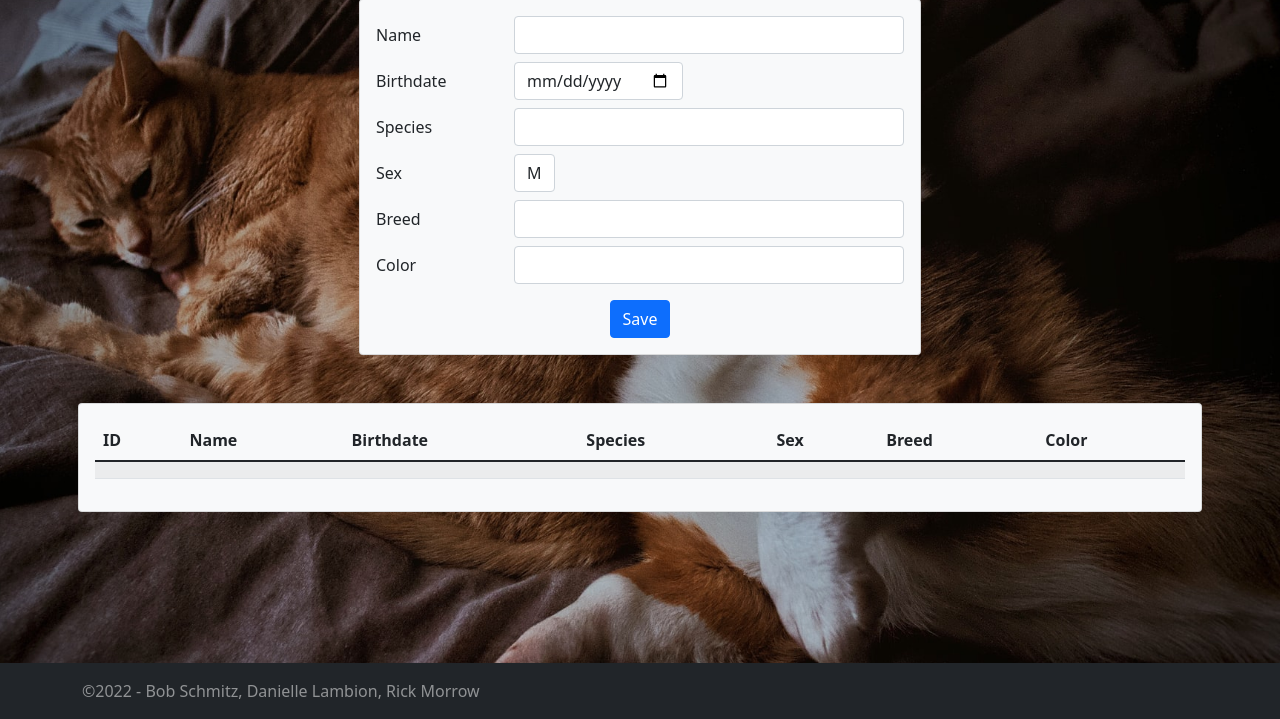
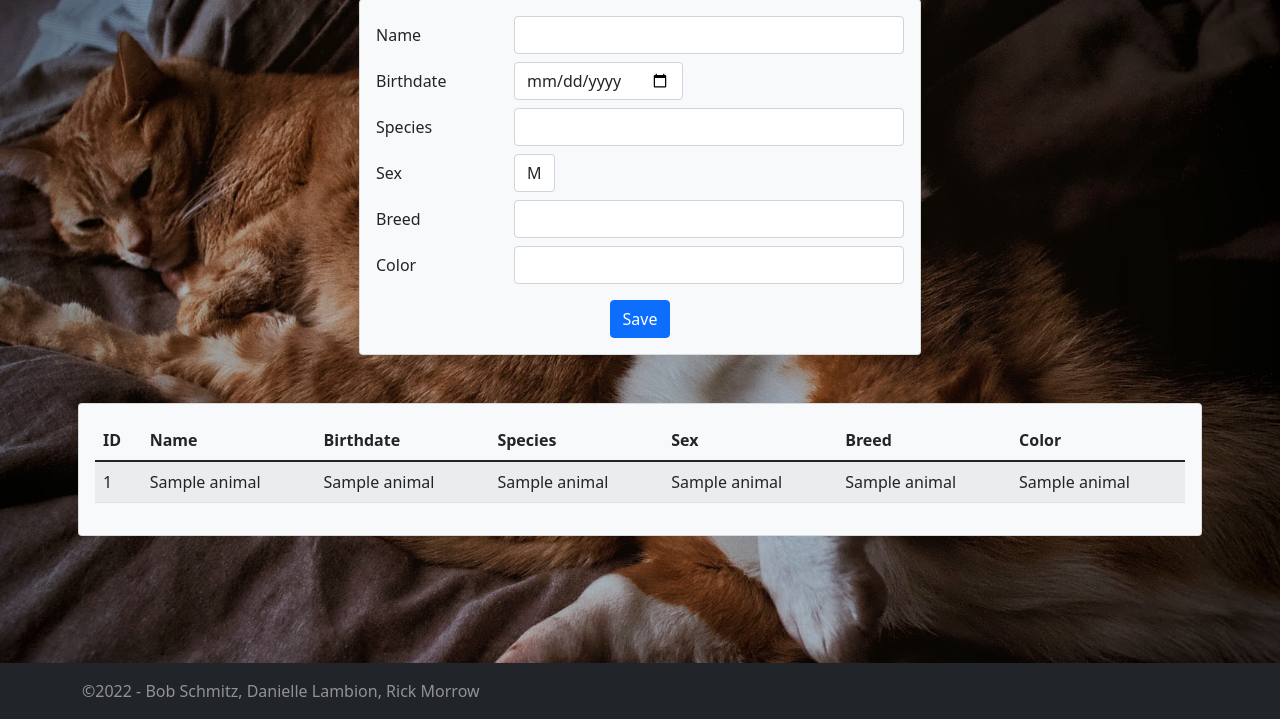
Before and after one commit to rgschmitz1/flask_vet_app, a Flask app: template templates/patient.html in a window 1280 px wide. Shown: the part 81-800 px from the top of the page. Run offline with Flask 2, Linux system fonts and the light colour scheme; the template is opened without the code that fills it: values that come from a table or form of the project are taken from there, most other values are stand-ins (such as "Sample title", 1, 10 or a date in 2020); lists and menus that the app fills with data are empty.

Commit message:
Updated postgres module to correctly read back table info
patient info is now populated correctly

Signed-off-by: Bob Schmitz <14095796+rgschmitz1@users.noreply.github.com>

```diff
--- a/blueprint/patient.py
+++ b/blueprint/patient.py
@@ -5,16 +5,20 @@ from flask import (
     request
 )
 from forms import InsertPatient
+from postgres import postgres
 
 patient = Blueprint('patient', __name__)
 
 @patient.route('/patient', methods=["GET", "POST"])
 def patient_info():
     form = InsertPatient()
+    pg = postgres()
+    animals = pg.execute_read_query("SELECT * FROM veterinarian_office.animal")
     if request.method != "GET":
         if form.validate_on_submit():
             print('here', flush=True)
     return render_template(
         'patient.html',
-        form=form
+        form=form,
+        animals=animals
     )
--- a/postgres.py
+++ b/postgres.py
@@ -5,7 +5,7 @@ from os import getenv
 
 load_dotenv()
 
-class postgres:
+class postgres():
     def __init__(self):
         self.__connection = None
         try:
@@ -34,7 +34,7 @@ class postgres:
             return False
 
 
-    def execute_read_query(connection, query):
+    def execute_read_query(self, query):
         cursor = self.__connection.cursor()
         result = None
         try:
--- a/templates/patient.html
+++ b/templates/patient.html
@@ -66,15 +66,17 @@
 			</tr>
 		</thead>
 		<tbody>
+			{% for animal in animals %}
 			<tr>
-				<td></td>
-				<td></td>
-				<td></td>
-				<td></td>
-				<td></td>
-				<td></td>
-				<td></td>
+				<td>{{ animal[0] }}</td>
+				<td>{{ animal[1] }}</td>
+				<td>{{ animal[2] }}</td>
+				<td>{{ animal[3] }}</td>
+				<td>{{ animal[4] }}</td>
+				<td>{{ animal[5] }}</td>
+				<td>{{ animal[6] }}</td>
 			</tr>
+			{% endfor %}
 		</tbody>
 	</table>
 </div>
```
